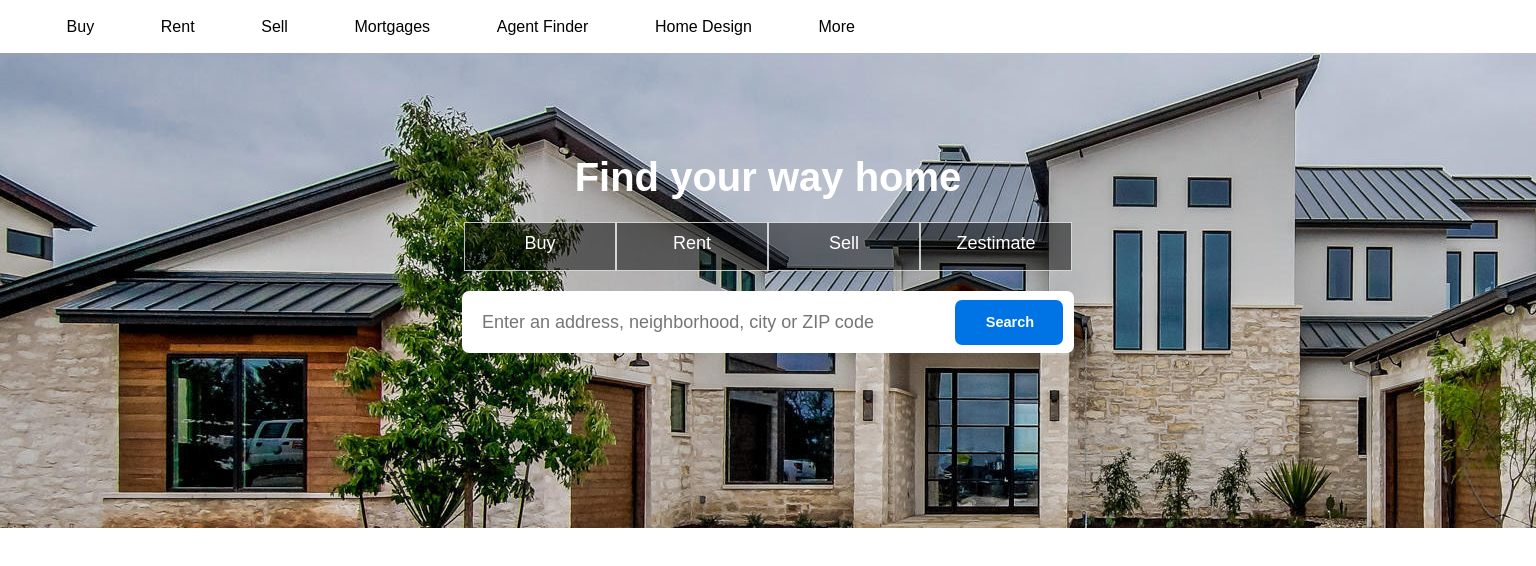
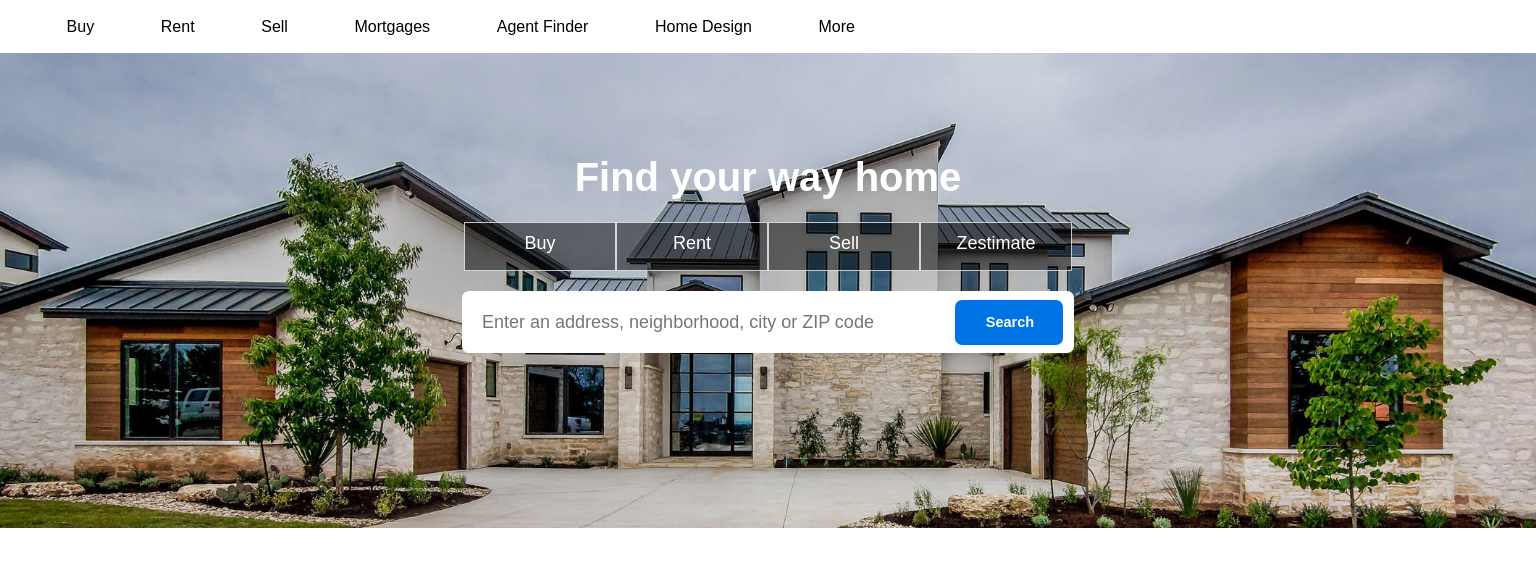
Before and after one commit to ProjectsOnTheSide/zillow-clone, a React (Create React App) app: page / in a window 1536 px wide. Shown: the top 566 px of the page. Built offline with nearby package versions, Linux system fonts and the light colour scheme.

Commit message:
change background sizing

```diff
--- a/src/styles/home.css
+++ b/src/styles/home.css
@@ -12,9 +12,40 @@ input:focus {
     width: 100%;
     min-height: 475px;
     max-height: 475px;
+    background: url('./house1.jpg') no-repeat 0 0px;
+    background-size: cover;
+}
+@media screen and (min-width: 1200px) {
+    .homeContainer {
+    background: url('./house1.jpg') no-repeat 0 -50px;
+    background-size: cover;
+}
+}
+@media screen and (min-width: 1350px) {
+    .homeContainer {
+    background: url('./house1.jpg') no-repeat 0 -100px;
+    background-size: cover;
+}
+}
+@media screen and (min-width: 1500px) {
+    .homeContainer {
+    background: url('./house1.jpg') no-repeat 0 -150px;
+    background-size: cover;
+}
+}
+@media screen and (min-width: 1650px) {
+    .homeContainer {
+    background: url('./house1.jpg') no-repeat 0 -200px;
+    background-size: cover;
+}
+}
+@media screen and (min-width: 1750px) {
+    .homeContainer {
     background: url('./house1.jpg') no-repeat 0 -250px;
-    background-attachment: fixed;
+    background-size: cover;
 }
+}
+
 
 .videoSection {
     width: 100%;
```
